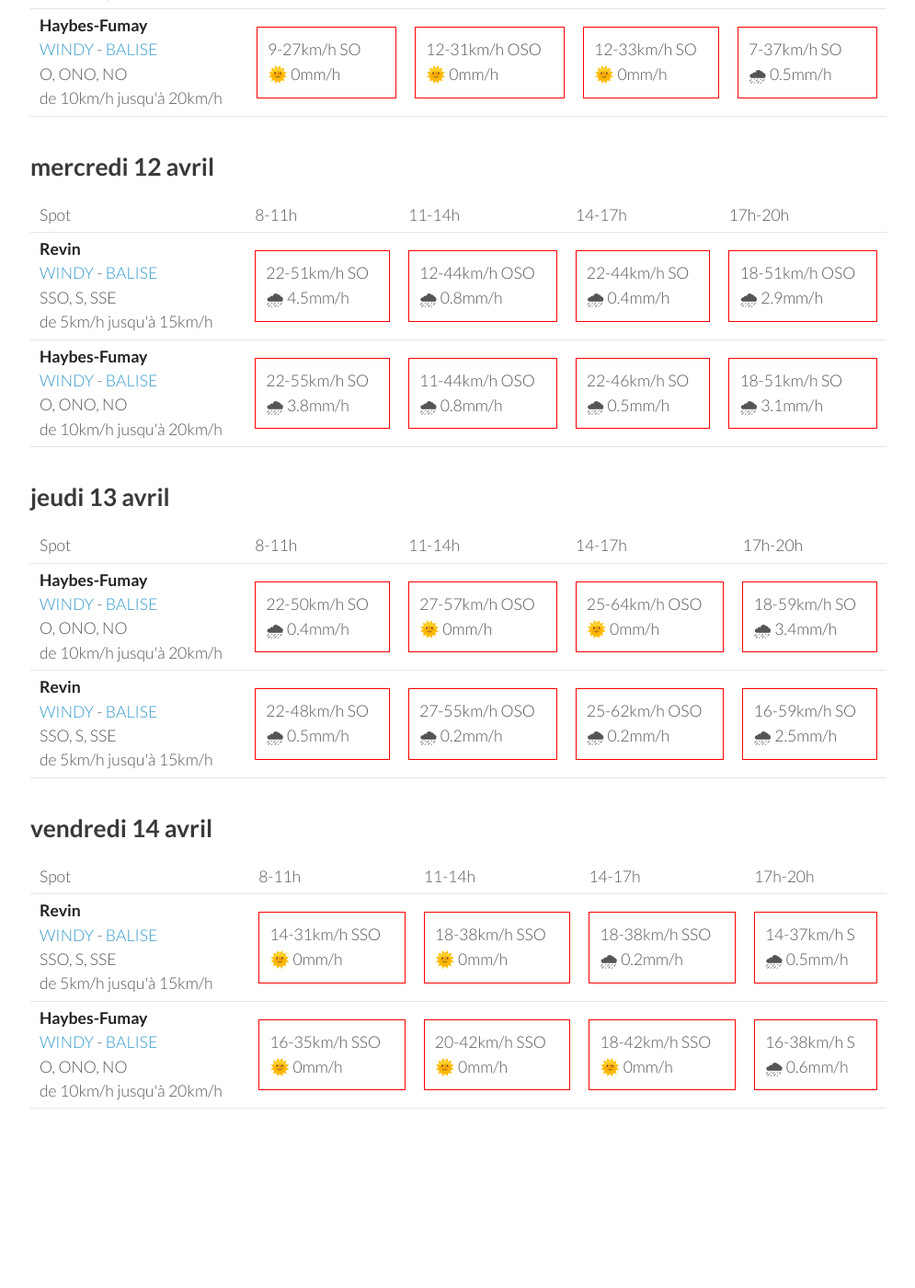
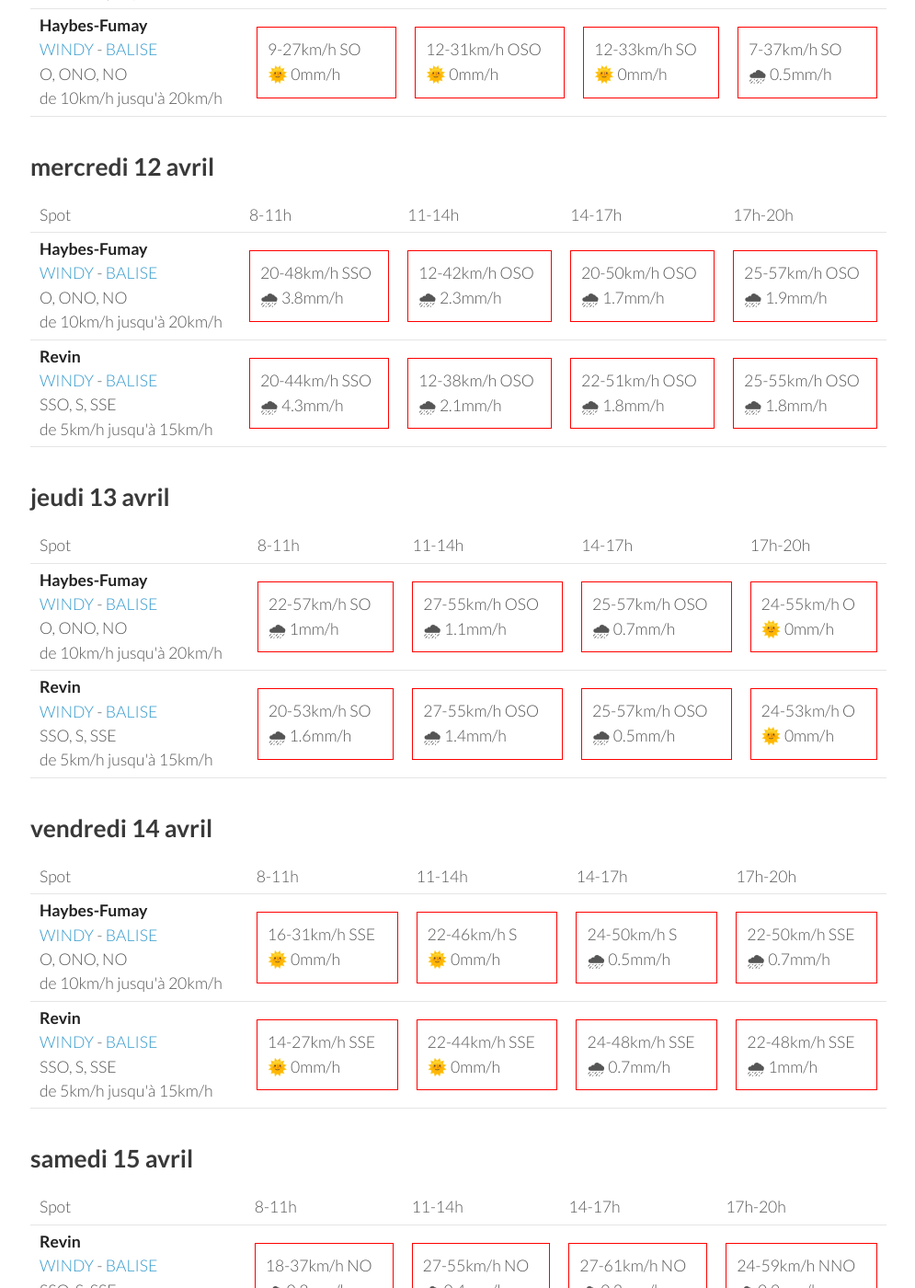
Before and after one commit to parapente-dans-le-nord/parapente-dans-le-nord.github.io, a Jekyll site: the page built from ardennes.markdown, in a window 1280 px wide and 1400 px high, scrolled down 833 px. Shown: the whole window at 92% size, without its empty margins (25-1020 px from the left). Built offline with Jekyll 4.4.1, drawn with Linux system fonts in a browser that asks for light colours; before the commit the page ends 2166 px from its top, so only the background shows below that; some of the changed text lies outside the part shown.

Commit message:
update index.markdown

```diff
--- a/ardennes.markdown
+++ b/ardennes.markdown
@@ -94,22 +94,22 @@ page mise à jour le lundi 10 avril 06:10
       <td>17h-20h</td>
     </tr>
 <tr>
-        <td><strong>Revin</strong><br><a href="https://windy.com/49.948/4.625?49.543,4.625,8">WINDY</a> - <span class=""><a href="http://www.balisemeteo.com/balise.php?idBalise=5019">BALISE</a> </span><br> <span class="vent-favorable">SSO, S, SSE</span><br><span class="force-vent">de 5km/h jusqu'à 15km/h</span> </td>
+        <td><strong>Haybes-Fumay</strong><br><a href="https://windy.com/49.998/4.715?49.913,4.738,10">WINDY</a> - <span class=""><a href="http://www.balisemeteo.com/balise.php?idBalise=104">BALISE</a> </span><br> <span class="vent-favorable">O, ONO, NO</span><br><span class="force-vent">de 10km/h jusqu'à 20km/h</span> </td>
 
-            <td><div class="not-flyable"><p>22-51km/h SO</p><p>🌧 4.5mm/h</p></div></td>
-            <td><div class="not-flyable"><p>12-44km/h OSO</p><p>🌧 0.8mm/h</p></div></td>
-            <td><div class="not-flyable"><p>22-44km/h SO</p><p>🌧 0.4mm/h</p></div></td>
-            <td><div class="not-flyable"><p>18-51km/h OSO</p><p>🌧 2.9mm/h</p></div></td>
+            <td><div class="not-flyable"><p>20-48km/h SSO</p><p>🌧 3.8mm/h</p></div></td>
+            <td><div class="not-flyable"><p>12-42km/h OSO</p><p>🌧 2.3mm/h</p></div></td>
+            <td><div class="not-flyable"><p>20-50km/h OSO</p><p>🌧 1.7mm/h</p></div></td>
+            <td><div class="not-flyable"><p>25-57km/h OSO</p><p>🌧 1.9mm/h</p></div></td>
 
 
     </tr>
 <tr>
-        <td><strong>Haybes-Fumay</strong><br><a href="https://windy.com/49.998/4.715?49.913,4.738,10">WINDY</a> - <span class=""><a href="http://www.balisemeteo.com/balise.php?idBalise=104">BALISE</a> </span><br> <span class="vent-favorable">O, ONO, NO</span><br><span class="force-vent">de 10km/h jusqu'à 20km/h</span> </td>
+        <td><strong>Revin</strong><br><a href="https://windy.com/49.948/4.625?49.543,4.625,8">WINDY</a> - <span class=""><a href="http://www.balisemeteo.com/balise.php?idBalise=5019">BALISE</a> </span><br> <span class="vent-favorable">SSO, S, SSE</span><br><span class="force-vent">de 5km/h jusqu'à 15km/h</span> </td>
 
-            <td><div class="not-flyable"><p>22-55km/h SO</p><p>🌧 3.8mm/h</p></div></td>
-            <td><div class="not-flyable"><p>11-44km/h OSO</p><p>🌧 0.8mm/h</p></div></td>
-            <td><div class="not-flyable"><p>22-46km/h SO</p><p>🌧 0.5mm/h</p></div></td>
-            <td><div class="not-flyable"><p>18-51km/h SO</p><p>🌧 3.1mm/h</p></div></td>
+            <td><div class="not-flyable"><p>20-44km/h SSO</p><p>🌧 4.3mm/h</p></div></td>
+            <td><div class="not-flyable"><p>12-38km/h OSO</p><p>🌧 2.1mm/h</p></div></td>
+            <td><div class="not-flyable"><p>22-51km/h OSO</p><p>🌧 1.8mm/h</p></div></td>
+            <td><div class="not-flyable"><p>25-55km/h OSO</p><p>🌧 1.8mm/h</p></div></td>
 
 
     </tr>
@@ -132,20 +132,20 @@ page mise à jour le lundi 10 avril 06:10
 <tr>
         <td><strong>Haybes-Fumay</strong><br><a href="https://windy.com/49.998/4.715?49.913,4.738,10">WINDY</a> - <span class=""><a href="http://www.balisemeteo.com/balise.php?idBalise=104">BALISE</a> </span><br> <span class="vent-favorable">O, ONO, NO</span><br><span class="force-vent">de 10km/h jusqu'à 20km/h</span> </td>
 
-            <td><div class="not-flyable"><p>22-50km/h SO</p><p>🌧 0.4mm/h</p></div></td>
-            <td><div class="not-flyable"><p>27-57km/h OSO</p><p>🌞 0mm/h</p></div></td>
-            <td><div class="not-flyable"><p>25-64km/h OSO</p><p>🌞 0mm/h</p></div></td>
-            <td><div class="not-flyable"><p>18-59km/h SO</p><p>🌧 3.4mm/h</p></div></td>
+            <td><div class="not-flyable"><p>22-57km/h SO</p><p>🌧 1mm/h</p></div></td>
+            <td><div class="not-flyable"><p>27-55km/h OSO</p><p>🌧 1.1mm/h</p></div></td>
+            <td><div class="not-flyable"><p>25-57km/h OSO</p><p>🌧 0.7mm/h</p></div></td>
+            <td><div class="not-flyable"><p>24-55km/h O</p><p>🌞 0mm/h</p></div></td>
 
 
     </tr>
 <tr>
         <td><strong>Revin</strong><br><a href="https://windy.com/49.948/4.625?49.543,4.625,8">WINDY</a> - <span class=""><a href="http://www.balisemeteo.com/balise.php?idBalise=5019">BALISE</a> </span><br> <span class="vent-favorable">SSO, S, SSE</span><br><span class="force-vent">de 5km/h jusqu'à 15km/h</span> </td>
 
-            <td><div class="not-flyable"><p>22-48km/h SO</p><p>🌧 0.5mm/h</p></div></td>
-            <td><div class="not-flyable"><p>27-55km/h OSO</p><p>🌧 0.2mm/h</p></div></td>
-            <td><div class="not-flyable"><p>25-62km/h OSO</p><p>🌧 0.2mm/h</p></div></td>
-            <td><div class="not-flyable"><p>16-59km/h SO</p><p>🌧 2.5mm/h</p></div></td>
+            <td><div class="not-flyable"><p>20-53km/h SO</p><p>🌧 1.6mm/h</p></div></td>
+            <td><div class="not-flyable"><p>27-55km/h OSO</p><p>🌧 1.4mm/h</p></div></td>
+            <td><div class="not-flyable"><p>25-57km/h OSO</p><p>🌧 0.5mm/h</p></div></td>
+            <td><div class="not-flyable"><p>24-53km/h O</p><p>🌞 0mm/h</p></div></td>
 
 
     </tr>
@@ -166,22 +166,22 @@ page mise à jour le lundi 10 avril 06:10
       <td>17h-20h</td>
     </tr>
 <tr>
-        <td><strong>Revin</strong><br><a href="https://windy.com/49.948/4.625?49.543,4.625,8">WINDY</a> - <span class=""><a href="http://www.balisemeteo.com/balise.php?idBalise=5019">BALISE</a> </span><br> <span class="vent-favorable">SSO, S, SSE</span><br><span class="force-vent">de 5km/h jusqu'à 15km/h</span> </td>
+        <td><strong>Haybes-Fumay</strong><br><a href="https://windy.com/49.998/4.715?49.913,4.738,10">WINDY</a> - <span class=""><a href="http://www.balisemeteo.com/balise.php?idBalise=104">BALISE</a> </span><br> <span class="vent-favorable">O, ONO, NO</span><br><span class="force-vent">de 10km/h jusqu'à 20km/h</span> </td>
 
-            <td><div class="not-flyable"><p>14-31km/h SSO</p><p>🌞 0mm/h</p></div></td>
-            <td><div class="not-flyable"><p>18-38km/h SSO</p><p>🌞 0mm/h</p></div></td>
-            <td><div class="not-flyable"><p>18-38km/h SSO</p><p>🌧 0.2mm/h</p></div></td>
-            <td><div class="not-flyable"><p>14-37km/h S</p><p>🌧 0.5mm/h</p></div></td>
+            <td><div class="not-flyable"><p>16-31km/h SSE</p><p>🌞 0mm/h</p></div></td>
+            <td><div class="not-flyable"><p>22-46km/h S</p><p>🌞 0mm/h</p></div></td>
+            <td><div class="not-flyable"><p>24-50km/h S</p><p>🌧 0.5mm/h</p></div></td>
+            <td><div class="not-flyable"><p>22-50km/h SSE</p><p>🌧 0.7mm/h</p></div></td>
 
 
     </tr>
 <tr>
-        <td><strong>Haybes-Fumay</strong><br><a href="https://windy.com/49.998/4.715?49.913,4.738,10">WINDY</a> - <span class=""><a href="http://www.balisemeteo.com/balise.php?idBalise=104">BALISE</a> </span><br> <span class="vent-favorable">O, ONO, NO</span><br><span class="force-vent">de 10km/h jusqu'à 20km/h</span> </td>
+        <td><strong>Revin</strong><br><a href="https://windy.com/49.948/4.625?49.543,4.625,8">WINDY</a> - <span class=""><a href="http://www.balisemeteo.com/balise.php?idBalise=5019">BALISE</a> </span><br> <span class="vent-favorable">SSO, S, SSE</span><br><span class="force-vent">de 5km/h jusqu'à 15km/h</span> </td>
 
-            <td><div class="not-flyable"><p>16-35km/h SSO</p><p>🌞 0mm/h</p></div></td>
-            <td><div class="not-flyable"><p>20-42km/h SSO</p><p>🌞 0mm/h</p></div></td>
-            <td><div class="not-flyable"><p>18-42km/h SSO</p><p>🌞 0mm/h</p></div></td>
-            <td><div class="not-flyable"><p>16-38km/h S</p><p>🌧 0.6mm/h</p></div></td>
+            <td><div class="not-flyable"><p>14-27km/h SSE</p><p>🌞 0mm/h</p></div></td>
+            <td><div class="not-flyable"><p>22-44km/h SSE</p><p>🌞 0mm/h</p></div></td>
+            <td><div class="not-flyable"><p>24-48km/h SSE</p><p>🌧 0.7mm/h</p></div></td>
+            <td><div class="not-flyable"><p>22-48km/h SSE</p><p>🌧 1mm/h</p></div></td>
 
 
     </tr>
@@ -189,3 +189,39 @@ page mise à jour le lundi 10 avril 06:10
 </tbody>
 </table>
 {:/}
+## samedi 15 avril
+
+{::nomarkdown}
+<table>
+  <tbody>
+    <tr>
+      <td>Spot</td>
+      <td>8-11h</td>
+      <td>11-14h</td>
+      <td>14-17h</td>
+      <td>17h-20h</td>
+    </tr>
+<tr>
+        <td><strong>Revin</strong><br><a href="https://windy.com/49.948/4.625?49.543,4.625,8">WINDY</a> - <span class=""><a href="http://www.balisemeteo.com/balise.php?idBalise=5019">BALISE</a> </span><br> <span class="vent-favorable">SSO, S, SSE</span><br><span class="force-vent">de 5km/h jusqu'à 15km/h</span> </td>
+
+            <td><div class="not-flyable"><p>18-37km/h NO</p><p>🌧 0.2mm/h</p></div></td>
+            <td><div class="not-flyable"><p>27-55km/h NO</p><p>🌧 0.4mm/h</p></div></td>
+            <td><div class="not-flyable"><p>27-61km/h NO</p><p>🌧 0.2mm/h</p></div></td>
+            <td><div class="not-flyable"><p>24-59km/h NNO</p><p>🌧 0.9mm/h</p></div></td>
+
+
+    </tr>
+<tr>
+        <td><strong>Haybes-Fumay</strong><br><a href="https://windy.com/49.998/4.715?49.913,4.738,10">WINDY</a> - <span class=""><a href="http://www.balisemeteo.com/balise.php?idBalise=104">BALISE</a> </span><br> <span class="vent-favorable">O, ONO, NO</span><br><span class="force-vent">de 10km/h jusqu'à 20km/h</span> </td>
+
+            <td><div class="not-flyable"><p>18-37km/h NO</p><p>🌧 0.3mm/h</p></div></td>
+            <td><div class="not-flyable"><p>25-57km/h NO</p><p>🌧 0.4mm/h</p></div></td>
+            <td><div class="not-flyable"><p>25-61km/h NO</p><p>🌧 0.3mm/h</p></div></td>
+            <td><div class="not-flyable"><p>22-59km/h NNO</p><p>🌧 0.5mm/h</p></div></td>
+
+
+    </tr>
+
+</tbody>
+</table>
+{:/}
```
Also changed, not shown: other parts of ardennes.markdown (+1 -1 lines).
